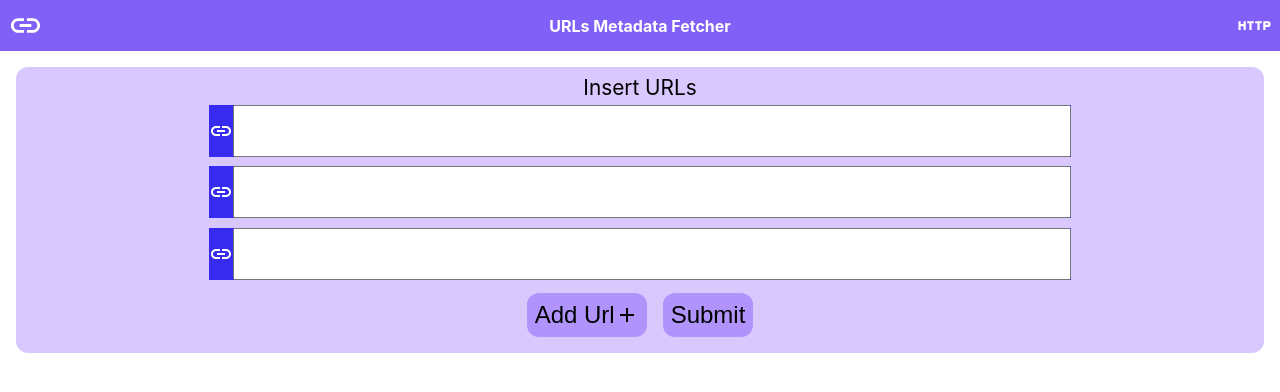
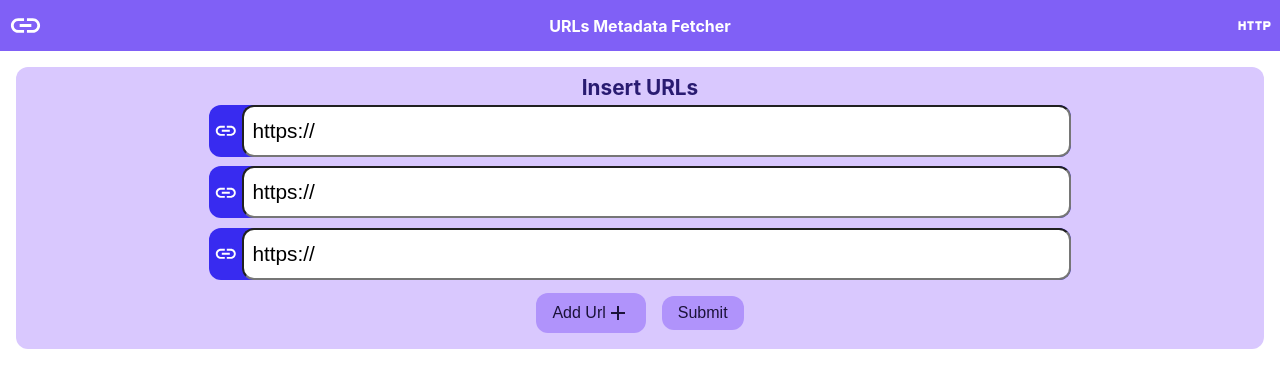
Before and after one commit to saharcohen27/urls-metadata-fetcher, a React (Create React App) app in the folder client/: page / in a window 1280 px wide. Shown: the top 392 px of the page. Built offline with nearby package versions, Linux system fonts and the light colour scheme; the HTML template or start-up script is replaced by a standard one.

Commit message:
minor styling changes

```diff
--- a/client/src/components/Home/Home.css
+++ b/client/src/components/Home/Home.css
@@ -10,6 +10,8 @@
   justify-content: center;
   align-items: center;
   font-size: 1.3rem;
+  font-weight: bold;
+  color: var(--color-70);
 }
 
 .form-container {
@@ -31,10 +33,11 @@
   border: 0;
   cursor: pointer;
   background-color: var(--color-20);
-  font-size: 1.5rem;
+  font-size: 1rem;
   margin: 0.5rem;
-  padding: 0.5rem;
+  padding: 0.5rem 1rem;
   border-radius: 12px;
+  color: var(--color-80);
 }
 
 .buttons > button:hover {
--- a/client/src/components/Home/Home.js
+++ b/client/src/components/Home/Home.js
@@ -14,13 +14,13 @@ import "./Home.css";
 const baseUrl = process.env.REACT_APP_API_URL;
 
 function Home() {
-  const [urls, setUrls] = useState(Array(3).fill(""));
+  const [urls, setUrls] = useState(Array(3).fill("https://"));
   const [alert, setAlert] = useState({ type: "", msg: "" });
   const [results, setResults] = useState([]);
 
   const addURL = () => {
     setUrls((prevUrls) => {
-      return addValue(prevUrls, "");
+      return addValue(prevUrls, "https://");
     });
   };
 
--- a/client/src/components/Result/Result.css
+++ b/client/src/components/Result/Result.css
@@ -31,3 +31,7 @@
 .error {
   background-color: rgba(255, 0, 0, 0.226);
 }
+
+.result-url {
+  font-size: 1rem;
+}
--- a/client/src/components/URLInput/URLInput.css
+++ b/client/src/components/URLInput/URLInput.css
@@ -5,17 +5,20 @@
   background-color: var(--color-50);
   margin: 0.3rem;
   width: 70%;
+  border-radius: 12px;
 }
 
 .input-icon {
   color: white;
+  padding: 0.3rem;
 }
 
 .url-input {
   padding: 0.5rem;
   width: 100%;
   height: 4vh;
-  font-size: 0.7rem;
+  font-size: 1.3rem;
+  border-radius: 12px;
 }
 
 .alert {
```
